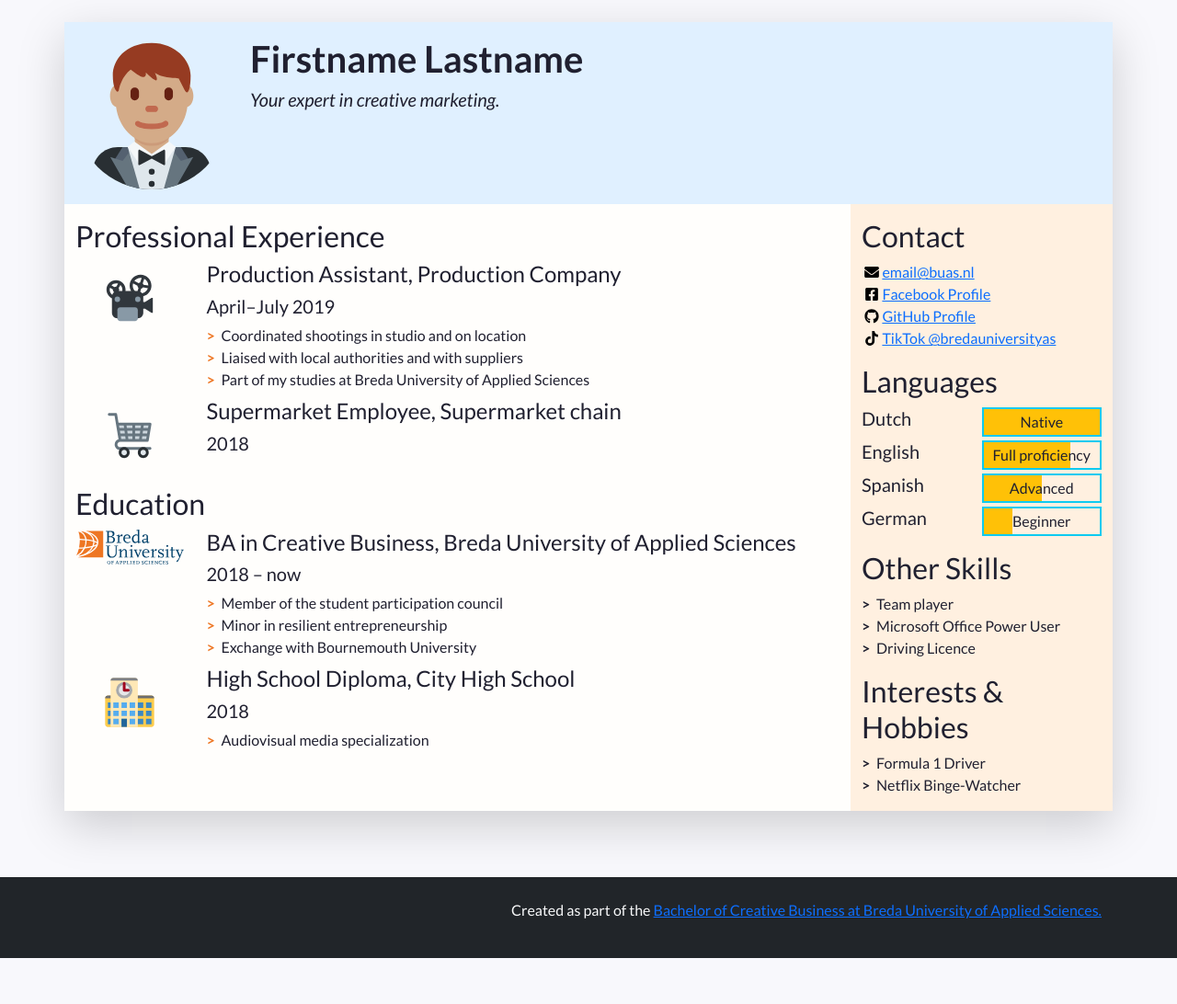
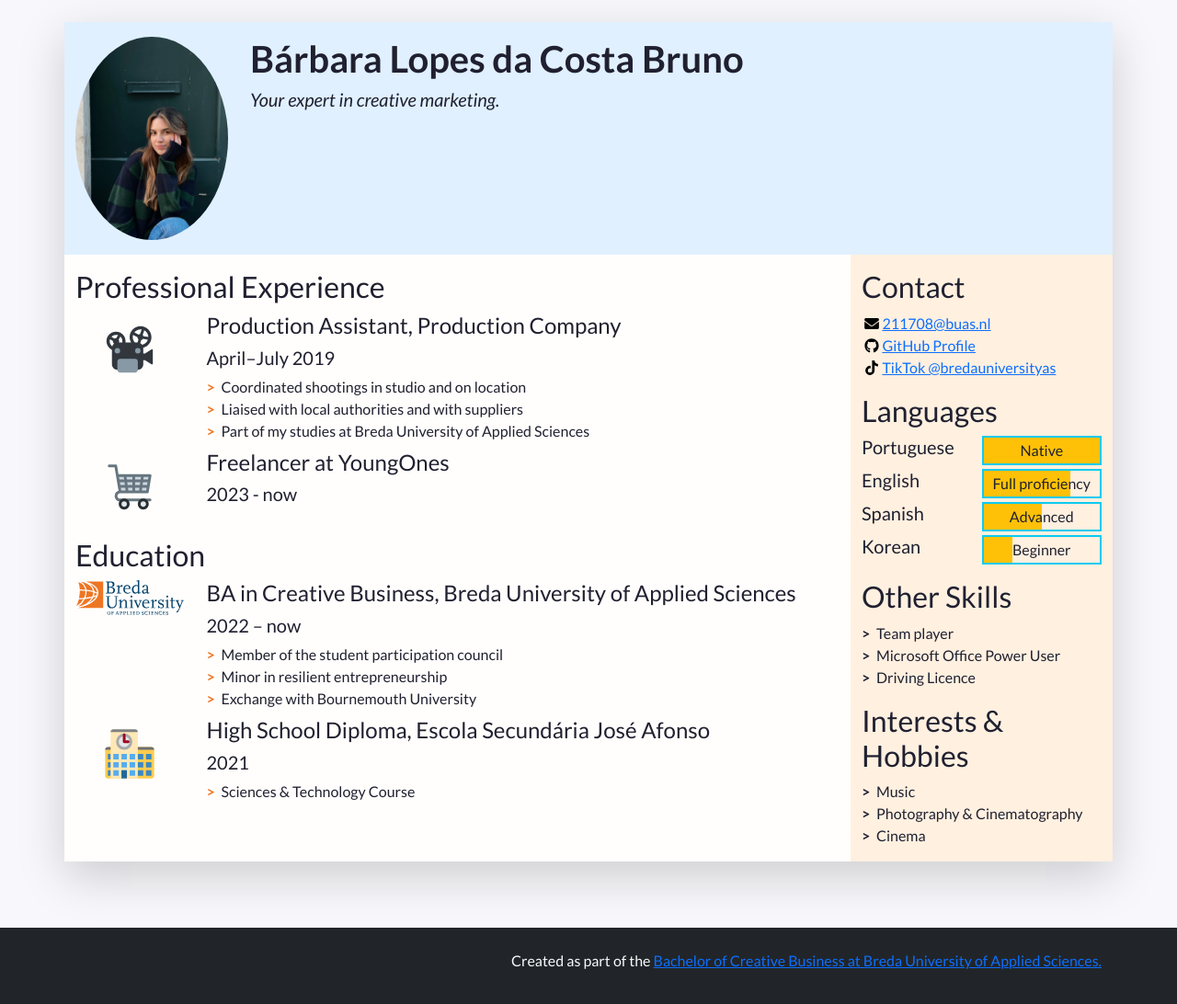
Before and after one commit to barbara211708/individual-assignment, a plain HTML site: page index.html in a window 1280 px wide. Shown: the whole page at 92% size. Before the commit the page ends 1042 px from the top, so only its background shows below. Drawn offline with nearby package versions, Linux system fonts and the light colour scheme.

Commit message:
changed name, color picture and text

```diff
--- a/index.html
+++ b/index.html
@@ -43,13 +43,13 @@
             "w-100" makes sure the image takes the full width of the column it's in
             "rounded-circle" cuts a circle around the image
           -->
-          <img class="w-100 rounded-circle my-3" src="images/portrait.svg" alt="Portrait of Firstname Lastname" width="160">
+          <img class="w-100 rounded-circle my-3" src="images/picture.jpeg" alt="Portrait of Bárbara Lopes da Costa Bruno" width="160">
         </div>
         <!--
           A container to wrap around your name and tagline. Full-width at small size, then columns of increasing size.
         -->
         <div class="col-12 col-sm-8 col-md-9 col-lg-10 my-3 header-content">
-          <h1 class="fw-bolder">Firstname Lastname</h1>
+          <h1 class="fw-bolder">Bárbara Lopes da Costa Bruno</h1>
           <h5 class="fst-italic tagline">Your expert in creative marketing.</h5>
         </div>
       </header>
@@ -102,8 +102,8 @@
                   <img class="biography-logo mw-100 d-block mx-auto" src="images/employers/trolley.svg" alt="Company logo" width="80">
                 </div>
                 <div class="biography-contents col-9 col-sm-10 col-md-9 col-lg-10">
-                  <h4>Supermarket Employee, Supermarket chain</h4>
-                  <h5>2018</h5>
+                  <h4>Freelancer at YoungOnes&nbsp;</h4>
+                  <h5>2023 - now</h5>
                   <!-- This entry doesn't have a list of achievements, but you can copy-paste the one from above -->
                 </div>
               </li>
@@ -124,7 +124,7 @@
                 </div>
                 <div class="biography-contents col-9 col-sm-10 col-md-9 col-lg-10">
                   <h4>BA in Creative Business, Breda University of Applied Sciences</h4>
-                  <h5>2018&nbsp;&ndash;&nbsp;now</h5>
+                  <h5>2022 –&nbsp;now</h5>
                   <!-- Use the list below to talk about minors, exchanges, extra-curricular activities. -->
                   <ul class="biography-details list-unstyled">
                     <li>Member of the student participation council</li>
@@ -140,10 +140,10 @@
                   <img class="biography-logo mw-100 d-block mx-auto" src="images/schools/school.svg" alt="School logo" width="80">
                 </div>
                 <div class="biography-contents col-9 col-sm-10 col-md-9 col-lg-10">
-                  <h4>High School Diploma, City High School</h4>
-                  <h5>2018</h5>
+                  <h4>High School Diploma, Escola Secundária José Afonso</h4>
+                  <h5>2021</h5>
                   <ul class="biography-details list-unstyled">
-                    <li>Audiovisual media specialization</li>
+                    <li>Sciences &amp; Technology Course&nbsp;&nbsp;&nbsp;</li>
                   </ul>
                 </div>
               </li>
@@ -174,14 +174,8 @@
               <li class="contact-item">
                 <a class="d-flex align-items-center" href="mailto:email@buas.nl" target="_blank">
                   <img class="contact-icon" src="images/icons/envelope.svg" alt="Email">
-                  email@buas.nl
-                </a>
-              </li>
-              <li class="contact-item">
-                <a class="d-flex align-items-center" href="https://facebook.com/" target="_blank">
-                  <img class="contact-icon" src="images/icons/facebook.svg" alt="Facebook">
-                  Facebook Profile
-                </a>
+                211708@buas.nl
+              </a>
               </li>
               <li class="contact-item">
                 <a class="d-flex align-items-center" href="https://github.com/" target="_blank">
@@ -205,7 +199,7 @@
             <!-- Each item in the list is a language. Modify, add or remove depending on what you speak -->
             <ul class="language-list list-unstyled">
               <li class="language-item d-flex mb-1">
-                <h5 class="language-name w-50">Dutch</h5>
+                <h5 class="language-name w-50">Portuguese&nbsp;</h5>
                 <div class="language-level w-50 border border-info border-2 position-relative">
                   <!-- The div below is a progress bar. Choose between w-25, w-50, w-75 and w-100 to show your level of fluency -->
                   <div class="language-progress position-absolute bg-warning h-100 w-100"></div>
@@ -229,7 +223,7 @@
                 </div>
               </li>
               <li class="language-item d-flex mb-1">
-                <h5 class="language-name w-50">German</h5>
+                <h5 class="language-name w-50">Korean&nbsp;</h5>
                 <div class="language-level w-50 border border-info border-2 position-relative">
                   <!-- The div below is a progress bar. Choose between w-25, w-50, w-75 and w-100 to show your level of fluency -->
                   <div class="language-progress position-absolute bg-warning h-100 w-25"></div>
@@ -255,8 +249,9 @@
           <section class="my-3 aside-section">
             <h2>Interests &amp; Hobbies</h2>
             <ul class="skill-list list-unstyled">
-              <li class="skill-item">Formula 1 Driver</li>
-              <li class="skill-item">Netflix Binge-Watcher</li>
+              <li class="skill-item">Music&nbsp;</li>
+              <li class="skill-item">Photography &amp; Cinematography</li>
+              <li class="skill-item">Cinema&nbsp;</li>
             </ul>
           </section>
 
```
Also changed, not shown: images/IMG_0693.jpeg (added), images/picture.jpeg (added), 2 other files.
